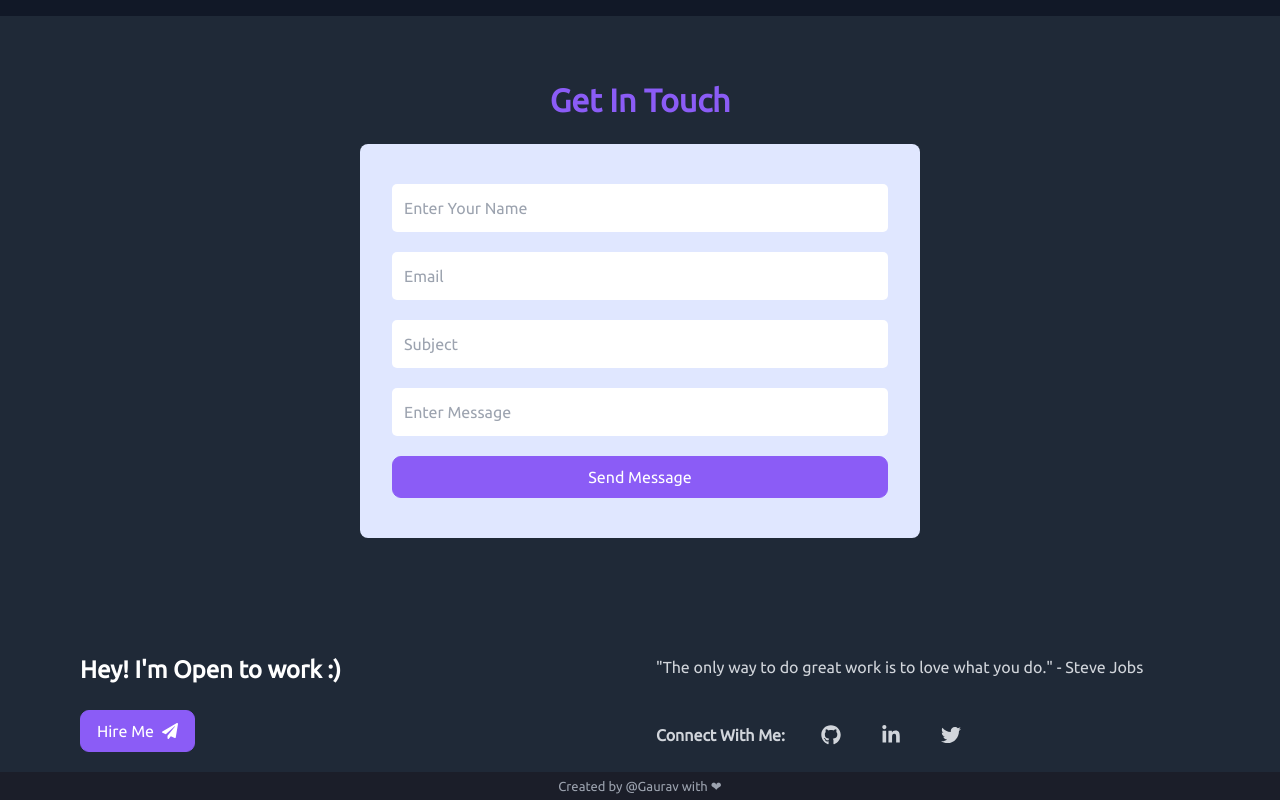
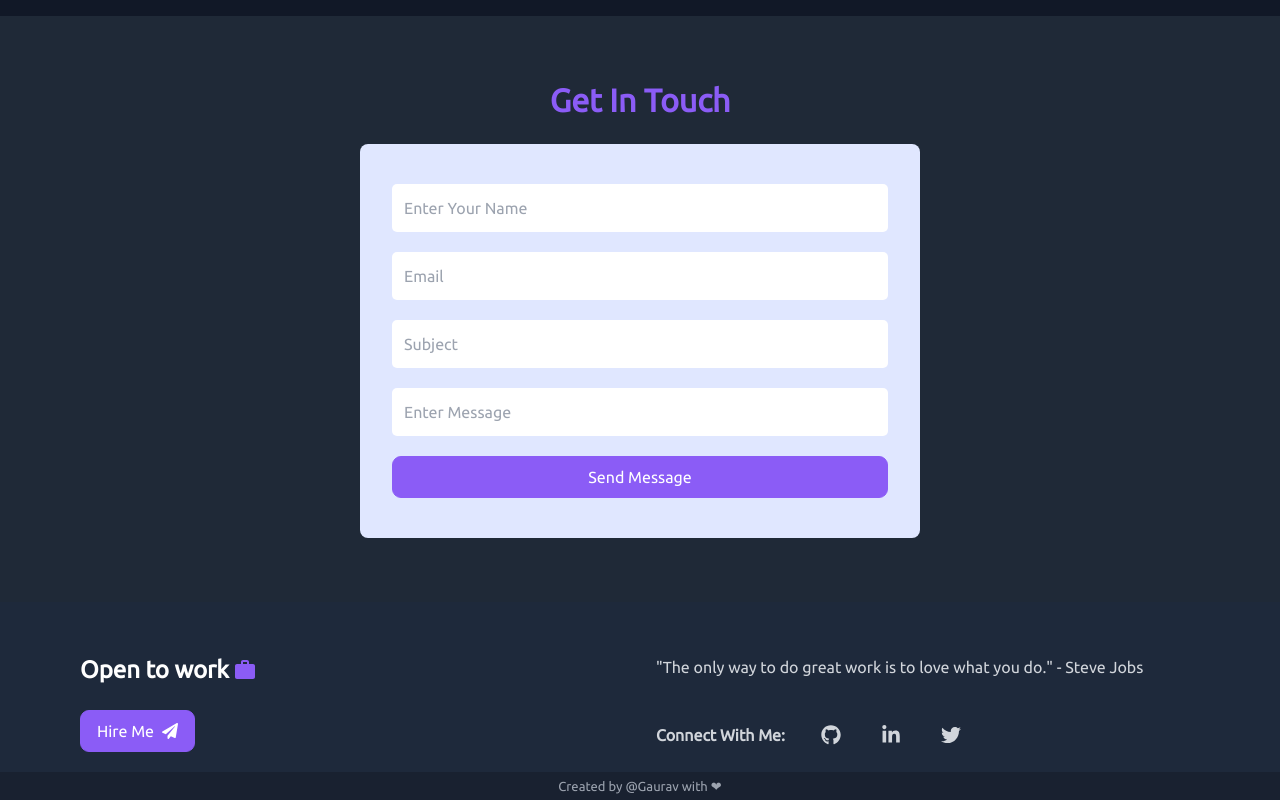
Before and after one commit to gauravxroy/react-portfolio, a React (Create React App) app: page / in a window 1280 px wide. Shown: the part 1664-2464 px from the top of the page. Built offline with nearby package versions, Linux system fonts and the light colour scheme; a web font is replaced by a local one.

Commit message:
footer updated

```diff
--- a/src/components/Footer/Footer.jsx
+++ b/src/components/Footer/Footer.jsx
@@ -1,37 +1,78 @@
-import React from 'react'
-import { FaPaperPlane, FaGithub, FaLinkedinIn, FaTwitter } from "react-icons/fa";
+import React from "react";
+import {
+  FaPaperPlane,
+  FaGithub,
+  FaLinkedinIn,
+  FaTwitter,
+} from "react-icons/fa";
+import { MdOutlineWork } from "react-icons/md";
 const Footer = () => {
   return (
-    <footer className='bg-[#1f2937] pt-12 '>
+    <footer className="bg-[#1e293b] pt-12 ">
       {/* footer top starts */}
 
       <div className="container">
         <div className="sm:flex items-center justify-between md:gap-8 ">
           <div className="w-full sm:w-1/2">
-            <h2 className="text-[16px] leading-10 text-white font-[600] mb-5 md:text-[1.5rem]">Hey! I'm Open to work :)</h2>
+            <h2 className="text-[20px] leading-10 text-white font-[600] mb-5 md:text-[1.5rem] flex items-center gap-1">
+              Open to work
+              <span>
+                <MdOutlineWork
+                  style={{
+                    color: "#8b5cf6",
+                  }}
+                />
+              </span>
+            </h2>
             <a href="#contact">
-              <button className=" flex  items-center gap-2  text-white bg-violet-500 border font-600  border-solid border-violet-500  px-4 rounded-[9px]  hover:opacity-75  hover:text-opacity-100 hover:font-[500]  p-2 " >Hire Me<FaPaperPlane /></button>
+              <button className=" flex  items-center gap-2  text-white bg-violet-500 border font-600  border-solid border-violet-500  px-4 rounded-[9px]  hover:opacity-75  hover:text-opacity-100 hover:font-[500]  p-2 ">
+                Hire Me
+                <FaPaperPlane />
+              </button>
             </a>
           </div>
           <div className=" w-full sm:w-1/2">
-            <p className='text-gray-300 leading-7 mt-4 sm:mt-0 '>
-              "The only way to do great work is to love what you do."
-              - Steve Jobs
+            <p className="text-gray-300 leading-7 mt-4 sm:mt-0 ">
+              "The only way to do great work is to love what you do." - Steve
+              Jobs
             </p>
-
 
             <div className="flex items-center gap-4 flex-wrap md:gap-8 mt-10">
               <span className="text-gray-300 font-[600] text-[16px]">
                 Connect With Me:
               </span>
               <span className="  p-1  cursor-pointer text-center">
-                <a href="https://github.com/gauravxroy" target='_blank' rel='noopener noreferrer' className='text-gray-300  '> <FaGithub size={20} /></a>
+                <a
+                  href="https://github.com/gauravxroy"
+                  target="_blank"
+                  rel="noopener noreferrer"
+                  className="text-gray-300  "
+                >
+                  {" "}
+                  <FaGithub size={20} />
+                </a>
               </span>
               <span className="  p-1  cursor-pointer text-center">
-                <a href="https://www.linkedin.com/in/gaurav-roy-155401218?lipi=urn%3Ali%3Apage%3Ad_flagship3_profile_view_base_contact_details%3BBblMMl1WTNCfBarQI9Jmyg%3D%3D" target="_blank" rel="noopener noreferrer" className='text-gray-300  '> <FaLinkedinIn size={20} /></a>
+                <a
+                  href="https://www.linkedin.com/in/gaurav-roy-155401218?lipi=urn%3Ali%3Apage%3Ad_flagship3_profile_view_base_contact_details%3BBblMMl1WTNCfBarQI9Jmyg%3D%3D"
+                  target="_blank"
+                  rel="noopener noreferrer"
+                  className="text-gray-300  "
+                >
+                  {" "}
+                  <FaLinkedinIn size={20} />
+                </a>
               </span>
               <span className="  p-1  cursor-pointer text-center">
-                <a href="https://twitter.com/gauravroy021" target='_blank' rel='noopener noreferrer' className='text-gray-300  '> <FaTwitter size={20} /></a>
+                <a
+                  href="https://twitter.com/gauravroy021"
+                  target="_blank"
+                  rel="noopener noreferrer"
+                  className="text-gray-300  "
+                >
+                  {" "}
+                  <FaTwitter size={20} />
+                </a>
               </span>
             </div>
           </div>
@@ -39,16 +80,15 @@ const Footer = () => {
       </div>
       {/* footer top  end */}
       {/* footer bottom  */}
-      <div className=' bg-[#1b1e29] mt-5 text-center flex justify-center align-center align-middle'>
-        <p className='text-gray-400 leading-7 text-[13px] '>
+      <div className=" bg-[#19202fdf] mt-5 text-center flex justify-center align-center align-middle">
+        <p className="text-gray-400 leading-7 text-[13px] ">
           Created by @Gaurav with &#10084;
         </p>
       </div>
 
       {/* footer bottom end */}
+    </footer>
+  );
+};
 
-    </footer>
-  )
-}
-
-export default Footer
+export default Footer;
```
